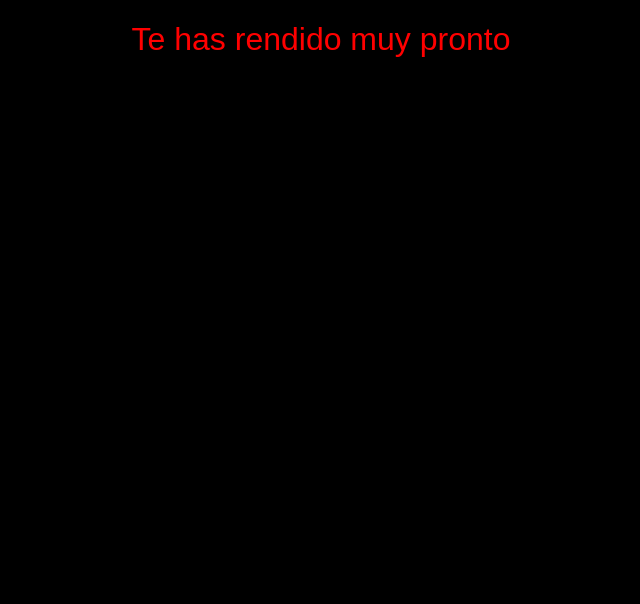
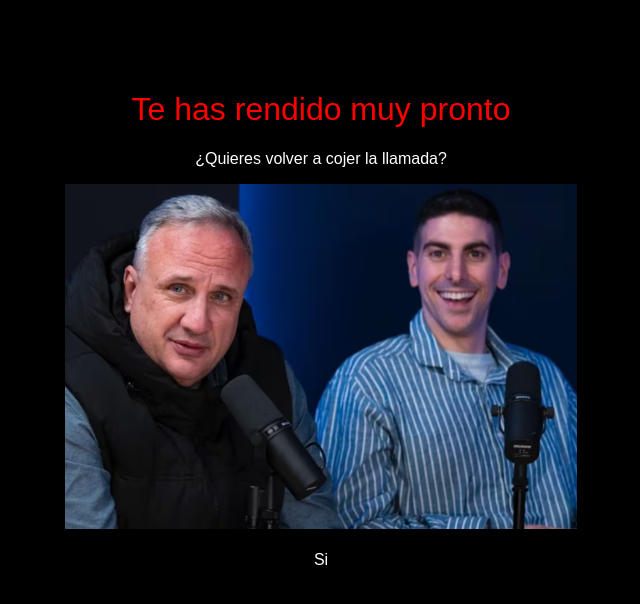
Before and after one commit to HugoAlda/El-Telefono-Rojo-HugoAlda_PolCasadesus, a PHP site: page /decision/no/rendicion.php in a window 1280 px wide. Shown: the top 604 px of the page, without its empty margins (319-959 px from the left). Run offline with PHP 8.4, Linux system fonts and the light colour scheme; some web fonts are replaced.

Commit message:
v2 rendicion

```diff
--- a/css/style-no.css
+++ b/css/style-no.css
@@ -11,7 +11,28 @@ body {
     background-color: black;
 }
 
-h1 {
-    text-align: center;
+.contenedor-rendicion {
+    text-align: center; /* Centra el contenido del contenedor horizontalmente */
+    padding-top: 70px;
+}
+
+.contenedor-rendicion > h1 {
     color: red;
 }
+
+.contenedor-rendicion > p {
+    color: white;
+}
+
+ a {
+    text-decoration: none;
+    color: white;
+}
+
+a:hover {
+    text-decoration: none;
+}
+
+img {
+    width: 40%;
+}
--- a/decision/no/rendicion.php
+++ b/decision/no/rendicion.php
@@ -11,13 +11,19 @@
 
         <link rel="stylesheet" href="./../../css/style-no.css">
 
-        <title>Rendicion</title>
+        <title>Rendición</title>
 
     </head>
 
     <body>
 
-        <h1>Te has rendido muy pronto</h1>
+        <div class="contenedor-rendicion">
+            <h1>Te has rendido muy pronto</h1>
+            <p>¿Quieres volver a cojer la llamada?</p>
+            <img src="./../../img/rendicion.png">
+            <br><br>
+            <a href="./../../index.php">Si</a>
+        </div>
 
     </body>
 
--- a/index.php
+++ b/index.php
@@ -13,7 +13,7 @@
         <link rel="preconnect" href="https://fonts.gstatic.com" crossorigin>
         <link href="https://fonts.googleapis.com/css2?family=Protest+Revolution&display=swap" rel="stylesheet">
 
-        <title>Telefono Rojo</title>
+        <title>Teléfono Rojo</title>
 
     </head>
 
```
Also changed, not shown: img/rendicion.png (added).
